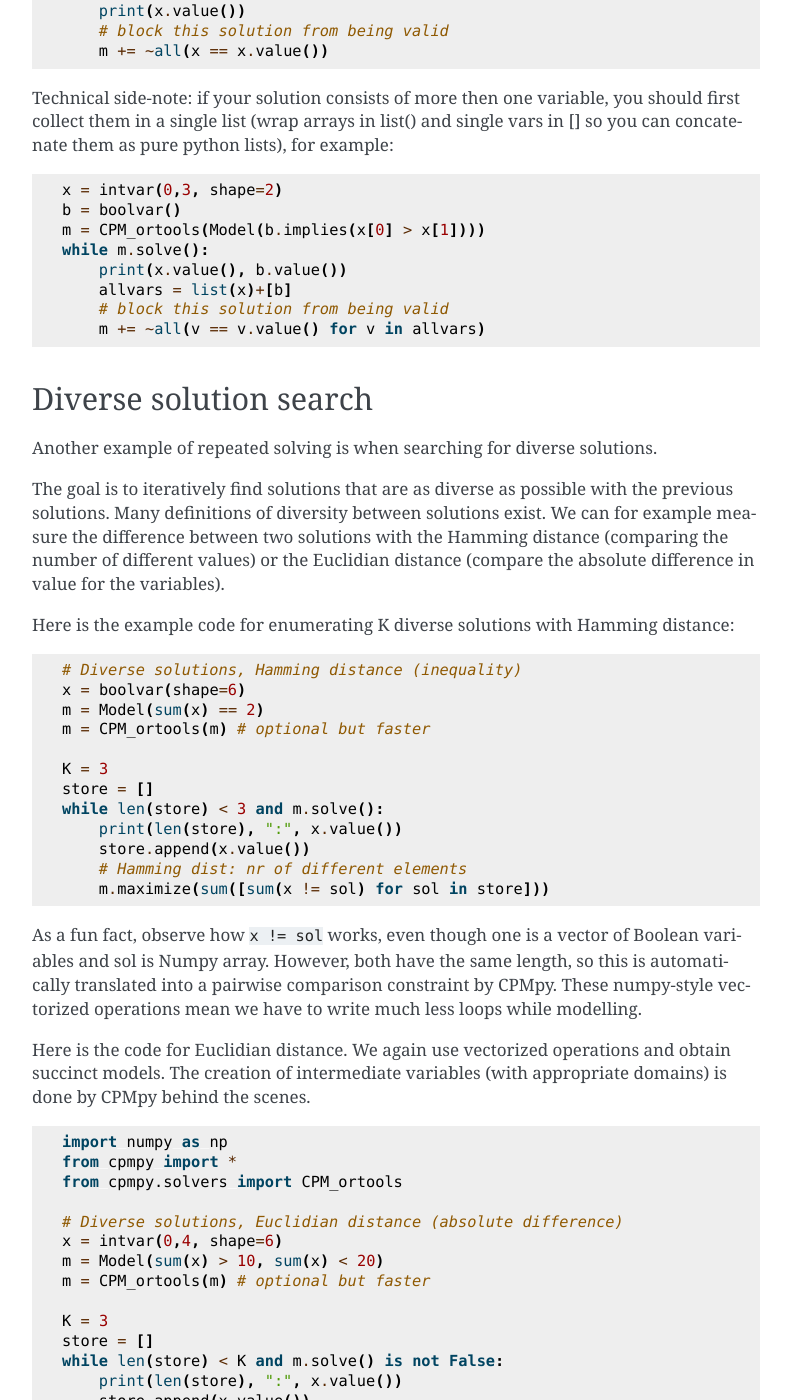
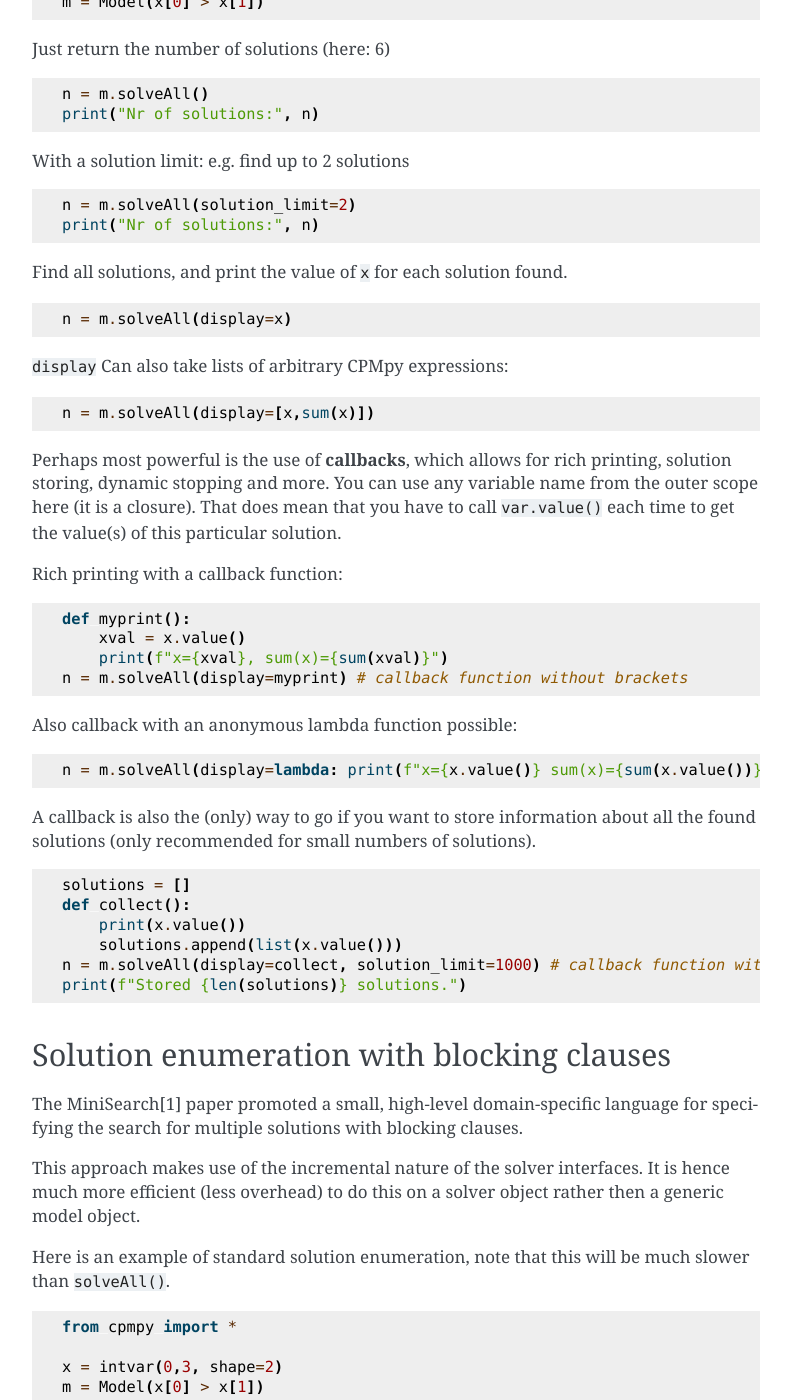
Before and after one commit to CPMpy/cpmpy, a Sphinx documentation site: the page built from docs/multiple_solutions.md, in a window 1280 px wide and 1400 px high, scrolled down 665 px. Shown: the whole window, without its empty margins (320-1111 px from the left). Built offline with Sphinx 7.4.7, drawn with Linux system fonts in a browser that asks for light colours; some of the changed text lies outside the part shown.

Commit message:
Document the powerful `solveAll()`

````diff
--- a/docs/multiple_solutions.md
+++ b/docs/multiple_solutions.md
@@ -1,149 +1,157 @@
 # Obtaining multiple solutions
 
-The MiniSearch[1] paper promoted a small, high-level domain-specific language for specifying the search for multiple solutions. The CPMpy solver interface follows the same guiding principles.
+CPMpy models and solvers support the `solveAll()` function. It efficiently computes all solutions and optionally displays them. Alternatively, you can manually add blocking clauses as explained in the second half of this page.
 
-If these examples and the CPMpy API insufficient for your needs, remember that you can access the underlying solver API directly too (see bottom of this page).
+When using `solveAll()`, a solver will use an optimized native implementation behind the scenes when that exists.
 
-## Solution enumeration with blocking clauses
-If you are just interested in counting all solutions, or in enumerating large numbers of solutions very efficiently, then you should use the specialized capabilities of a solver for this. See "Counting all solutions efficiently" lower in this document.
+It has two special named optional arguments:
 
-For all other use cases, the following MiniSearch-style approach is adviced as it is solver-independent and makes the intermediate solutions easy to manipulate.
+  * `display=...`: accepts a CPMpy expression, a list of CPMpy expressions or a callback function that will be called on every solution found (default: None)
+  * `solution_limit=...`: stop after this many solutions (default: None)
+
+It also accepts named argument `time_limit=...` and any other keyword argument is passed on to the solver just like `solve()` does.
+
+It returns the number of solutions found.
+
+## `solveAll()` examples
+
+In the following examples, we assume:
 
 ```python
 from cpmpy import *
-from cpmpy.solvers import CPM_ortools
+x = intvar(0, 3, shape=2)
+m = Model(x[0] > x[1])
+```
+
+Just return the number of solutions (here: 6)
+```python
+n = m.solveAll()
+print("Nr of solutions:", n)
+```
+
+With a solution limit: e.g. find up to 2 solutions
+```python
+n = m.solveAll(solution_limit=2)
+print("Nr of solutions:", n)
+```
+
+Find all solutions, and print the value of `x` for each solution found.
+```python
+n = m.solveAll(display=x)
+```
+
+`display` Can also take lists of arbitrary CPMpy expressions:
+```python
+n = m.solveAll(display=[x,sum(x)])
+```
+
+Perhaps most powerful is the use of __callbacks__, which allows for rich printing, solution storing, dynamic stopping and more. You can use any variable name from the outer scope here (it is a closure). That does mean that you have to call `var.value()` each time to get the value(s) of this particular solution.
+
+Rich printing with a callback function:
+```python
+def myprint():
+    xval = x.value()
+    print(f"x={xval}, sum(x)={sum(xval)}")
+n = m.solveAll(display=myprint) # callback function without brackets
+```
+
+Also callback with an anonymous lambda function possible:
+```python
+n = m.solveAll(display=lambda: print(f"x={x.value()} sum(x)={sum(x.value())}")
+```
+
+A callback is also the (only) way to go if you want to store information about all the found solutions (only recommended for small numbers of solutions).
+```python
+solutions = []
+def collect():
+    print(x.value())
+    solutions.append(list(x.value()))
+n = m.solveAll(display=collect, solution_limit=1000) # callback function without brackets
+print(f"Stored {len(solutions)} solutions.")
+```
+
+
+## Solution enumeration with blocking clauses
+The MiniSearch[1] paper promoted a small, high-level domain-specific language for specifying the search for multiple solutions with blocking clauses.
+
+This approach makes use of the incremental nature of the solver interfaces. It is hence much more efficient (less overhead) to do this on a solver object rather then a generic model object.
+
+Here is an example of standard solution enumeration, note that this will be much slower than `solveAll()`.
+
+```python
+from cpmpy import *
 
 x = intvar(0,3, shape=2)
 m = Model(x[0] > x[1])
+s = SolverLookup.get("ortools", m) # faster on a solver interface directly
 
-# we can make repeated solving faster by working on a solver directly
-m = CPM_ortools(m) # optional, use any CPMpy solver you like
-while m.solve():
+while s.solve():
     print(x.value())
     # block this solution from being valid
-    m += ~all(x == x.value())
+    s += ~all(x == x.value())
 ```
 
-Technical side-note: if your solution consists of more then one variable, you should first collect them in a single list (wrap arrays in list() and single vars in [] so you can concatenate them as pure python lists), for example:
+In case of multiple variables you should put them in one long python-native list, as such:
 ```python
 x = intvar(0,3, shape=2)
 b = boolvar()
-m = CPM_ortools(Model(b.implies(x[0] > x[1])))
-while m.solve():
+m = Model(b.implies(x[0] > x[1]))
+s = SolverLookup.get("ortools", m) # faster on a solver interface directly
+
+while s.solve():
     print(x.value(), b.value())
     allvars = list(x)+[b]
     # block this solution from being valid
-    m += ~all(v == v.value() for v in allvars)
+    s += ~all(v == v.value() for v in allvars)
 ```
 
 
 ## Diverse solution search
-Another example of repeated solving is when searching for diverse solutions.
+A better, more complex example of repeated solving is when searching for diverse solutions.
 
 The goal is to iteratively find solutions that are as diverse as possible with the previous solutions. Many definitions of diversity between solutions exist. We can for example measure the difference between two solutions with the Hamming distance (comparing the number of different values) or the Euclidian distance (compare the absolute difference in value for the variables).
 
-Here is the example code for enumerating K diverse solutions with Hamming distance:
+Here is the example code for enumerating K diverse solutions with Hamming distance, which overwrites the objective function in each iteration:
 
 ```python
 # Diverse solutions, Hamming distance (inequality)
 x = boolvar(shape=6)
 m = Model(sum(x) == 2)
-m = CPM_ortools(m) # optional but faster
+s = SolverLookup.get("ortools", m) # faster on a solver interface directly
 
 K = 3
 store = []
-while len(store) < 3 and m.solve():
+while len(store) < 3 and s.solve():
     print(len(store), ":", x.value())
     store.append(x.value())
     # Hamming dist: nr of different elements
-    m.maximize(sum([sum(x != sol) for sol in store]))
+    s.maximize(sum([sum(x != sol) for sol in store]))
 ```
 
 As a fun fact, observe how `x != sol` works, even though one is a vector of Boolean variables and sol is Numpy array. However, both have the same length, so this is automatically translated into a pairwise comparison constraint by CPMpy. These numpy-style vectorized operations mean we have to write much less loops while modelling.
 
-Here is the code for Euclidian distance. We again use vectorized operations and obtain succinct models. The creation of intermediate variables (with appropriate domains) is done by CPMpy behind the scenes.
+To use the Euclidian distance, only the last line needs to be changed. We again use vectorized operations and obtain succinct models. The creation of intermediate variables (with appropriate domains) is done by CPMpy behind the scenes.
 
 ```python
-import numpy as np
-from cpmpy import *
-from cpmpy.solvers import CPM_ortools
-
-# Diverse solutions, Euclidian distance (absolute difference)
-x = intvar(0,4, shape=6)
-m = Model(sum(x) > 10, sum(x) < 20)
-m = CPM_ortools(m) # optional but faster
-
-K = 3
-store = []
-while len(store) < K and m.solve() is not False:
-    print(len(store), ":", x.value())
-    store.append(x.value())
     # Euclidian distance: absolute difference in value
-    m.maximize(sum([sum( abs(np.add(x, -sol)) ) for sol in store]))
+    s.maximize(sum([sum( abs(np.add(x, -sol)) ) for sol in store]))
 ```
 
-## Counting all solutions efficiently
+## Mixing native callbacks with CPMpy
 
-CP solvers typically natively support enumerating all solutions. This will be much than adding blocking clauses from CPMpy, when we are dealing with hundreds of solutions.
+CPMpy passes arguments to `solve()` directly to the underlying solver object, so you can actually define your own native callbacks and pass them to the solve call.
 
-Or-tools has an 'on solution' callback mechanism that can be used to efficiently count the number of solutions.
-
-To better support the use case of _counting_ solutions (without printing them), CPMpy includes a native ortools callback that does counting and only optionally also prints something on every solution. The callback is called `OrtSolutionCounter`, defined in cpmpy.solvers.ortools.
-
-We can use it to efficiently count solutions as follows (dont forget the 'enumerate_all_solutions=True' argument):
+The following is an example of that, which is actually how the native `solveAll()` for ortools is implemented. You could give it your own custom implemented callback `cb` too.
 ```python
 from cpmpy import *
 from cpmpy.solvers import CPM_ortools
-from cpmpy.solvers.ortools import OrtSolutionCounter
+from cpmpy.solvers.ortools import OrtSolutionPrinter
 
 x = intvar(0,3, shape=2)
 m = Model(x[0] > x[1])
 
-s = CPM_ortools(m)
-cb = OrtSolutionCounter()
+s = SolverLookup.get('ortools', m)
+cb = OrtSolutionPrinter()
 s.solve(enumerate_all_solutions=True, solution_callback=cb)
 print("Nr of solutions:",cb.solution_count())
 ```
-
-## Using the native solver API directly
-
-In the following, we will use the __or-tools CP-SAT Python interface__. To use some of its advanced features, it is recommended to read the [corresponding documentation](https://developers.google.com/optimization/reference/python/sat/python/cp_model).
-
-This very advanced examples shows how to **print all solutions with CPMpy using a custom or-tools native callback**.
-
-To do this, you need to pass the hidden 'varmap' mapping from CPMpy variables to the callback, so that we can populate the CPMpy variable`._value` property from the or-tools variableor-tools variables. As such:
-
-```python
-from cpmpy import *
-from cpmpy.solvers import CPM_ortools
-from ortools.sat.python import cp_model as ort
-
-x = intvar(0,3, shape=2)
-m = Model(x[0] > x[1])
-s = CPM_ortools(m)
-
-# native or-tools callback, with CPMpy variables and printing
-class ORT_myprint(ort.CpSolverSolutionCallback):
-    def __init__(self, varmap, x):
-        super().__init__()
-        self.solcount = 0
-        self.varmap = varmap
-        self.x = x
-
-    def on_solution_callback(self):
-        # populate values before printing
-        for cpm_var in self.x.flat: # flatten the vararray (or cpm_array())
-            cpm_var._value = self.Value(self.varmap[cpm_var])
-
-        self.solcount += 1
-        print("x:",self.x.value())
-cb = ORT_myprint(s.varmap, x)
-
-ort_status = s.ort_solver.SearchForAllSolutions(s.ort_model, cb)
-print(s._after_solve(ort_status)) # post-process after solve() call...
-print(s.status())
-print(x.value()) # will be the last found one
-print("Nr solutions:", cb.solcount)
-```
-
-Actually `s.solve(enumerate_all_solutions=True, solution_callback=cb)` would also have worked, but this shows that if you want you can do your own calls and `_after_solve` and forward and reverse mapping between variables as you wish...
````
